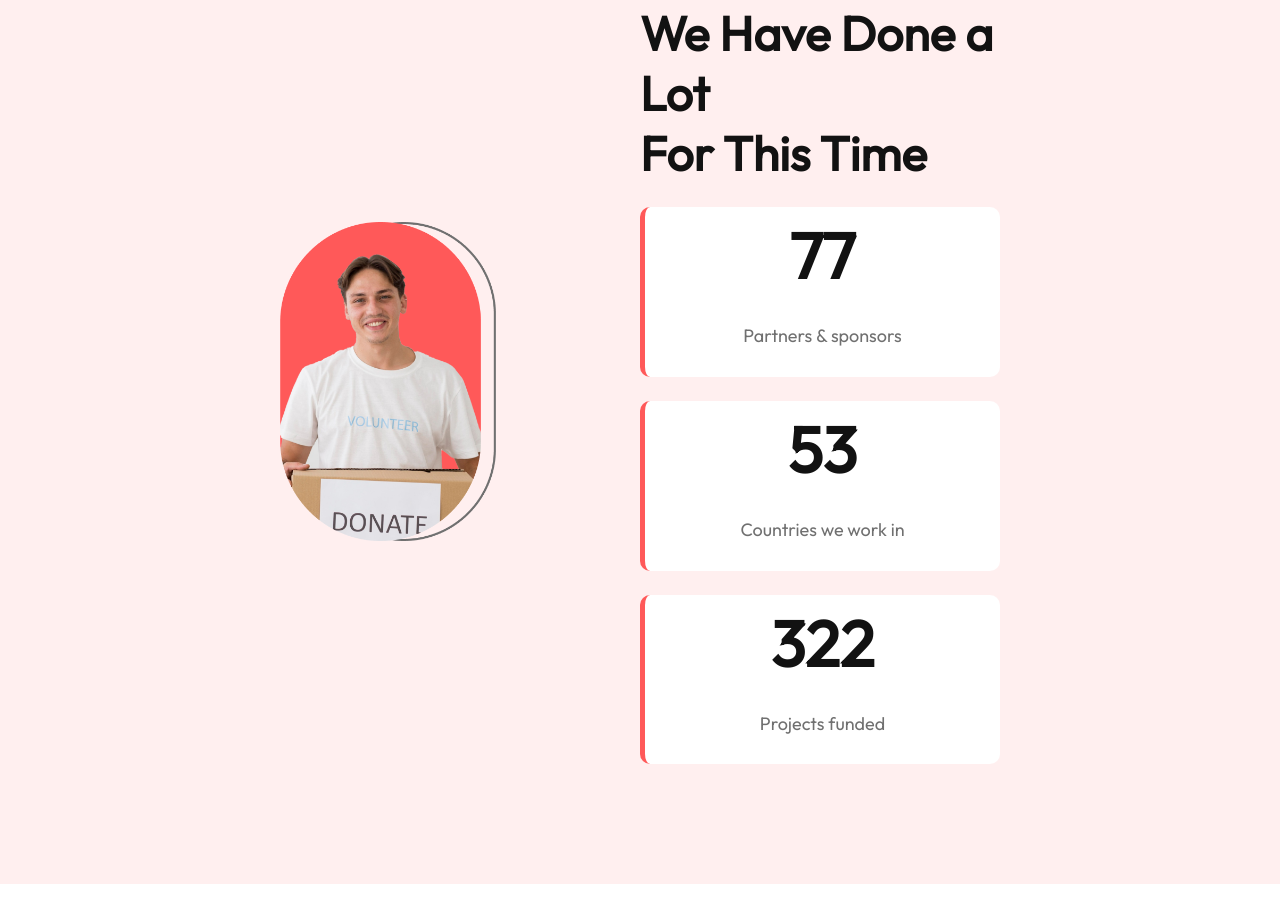
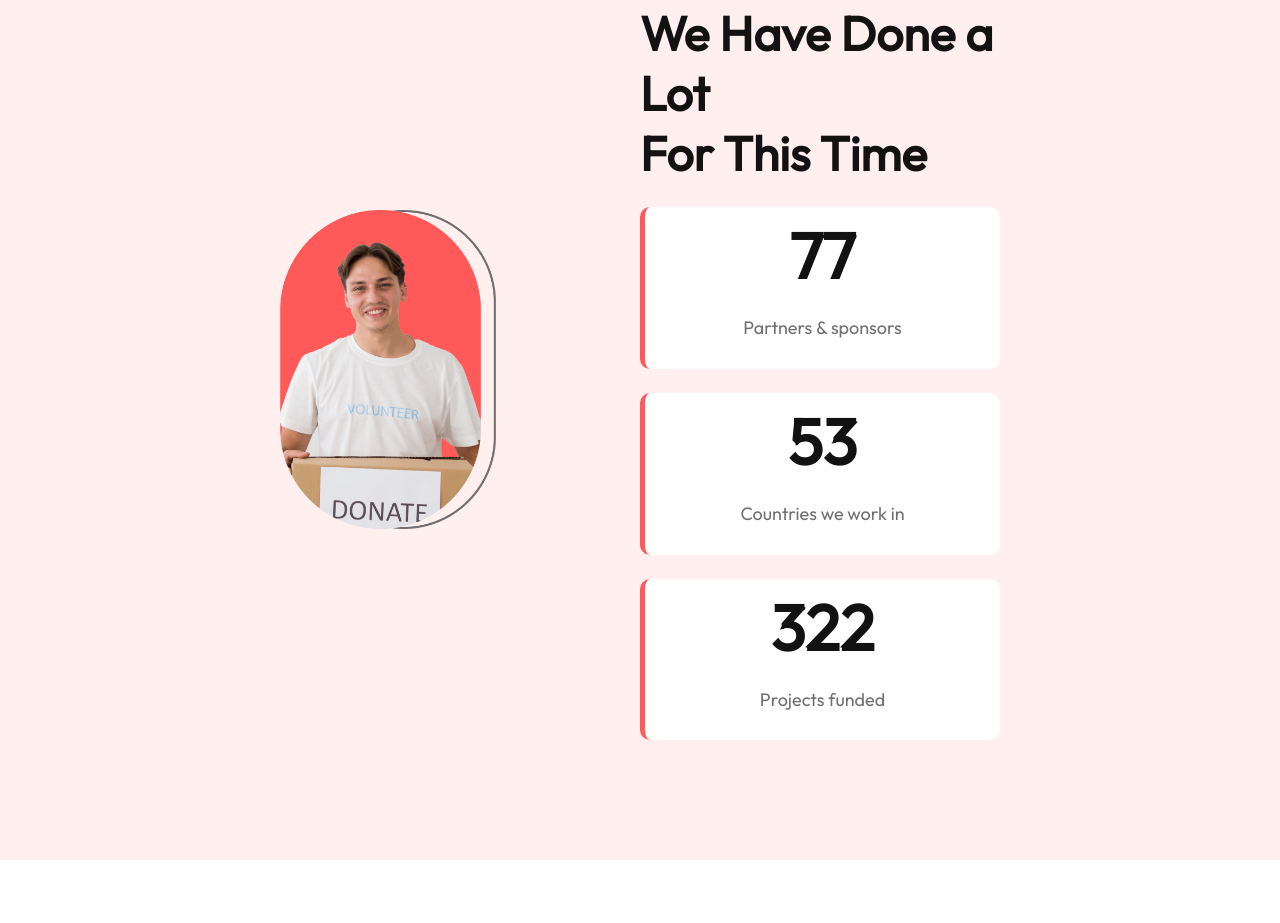
Before and after one commit to zawadsyed/Charity-Funding, a plain HTML site: page index.html in a window 1280 px wide. Shown: the part 3131-4054 px from the top of the page. Drawn offline with Linux system fonts and the light colour scheme.

Commit message:
code updated

```diff
--- a/style.css
+++ b/style.css
@@ -157,7 +157,7 @@ footer {
     flex-direction: column;
     justify-content: center;
     align-items: center;
-    gap: 8px;
+    gap: 0px;
     padding: 8px 24px;
     border-radius: 10px;
     border-left: 5px solid #FF5959;
```
